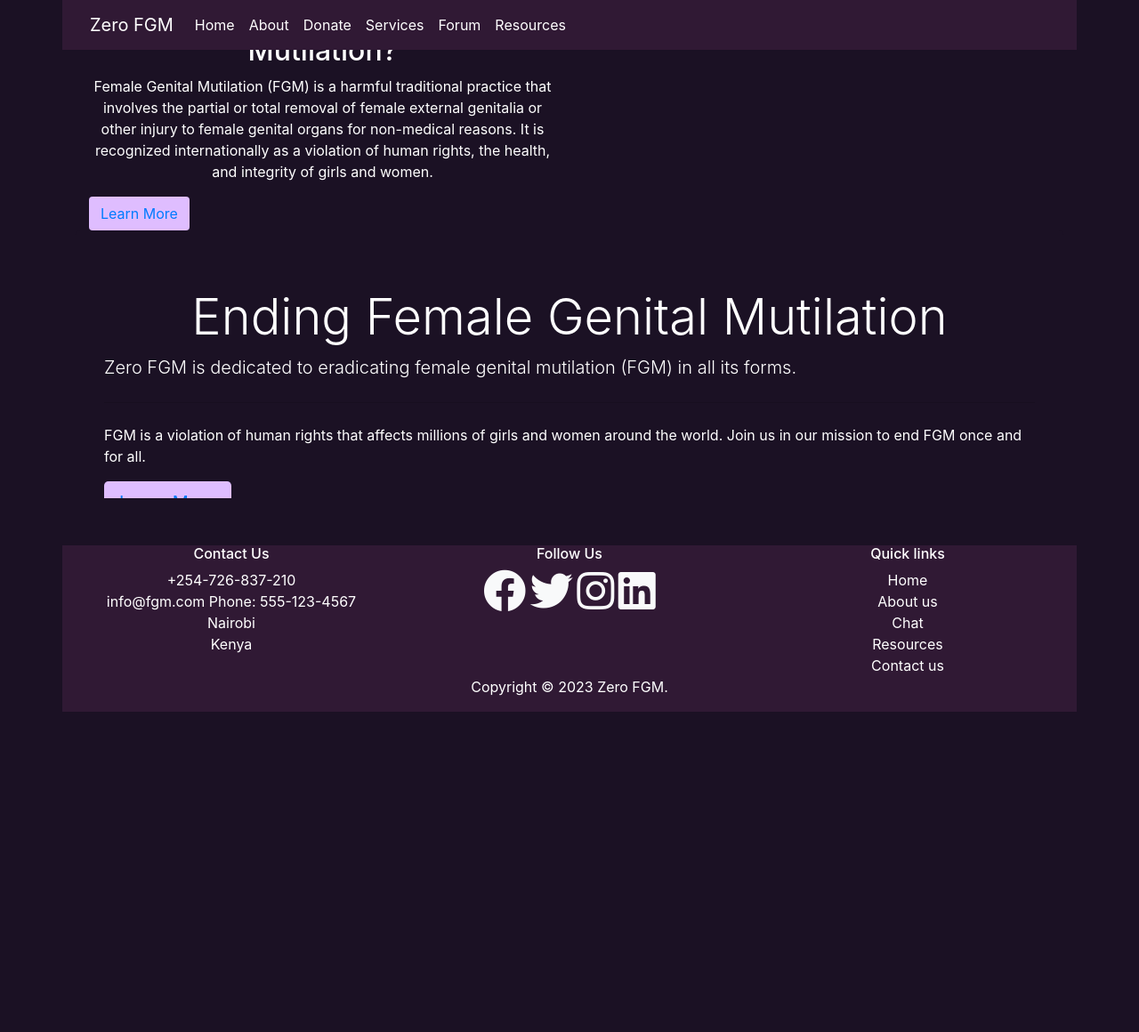
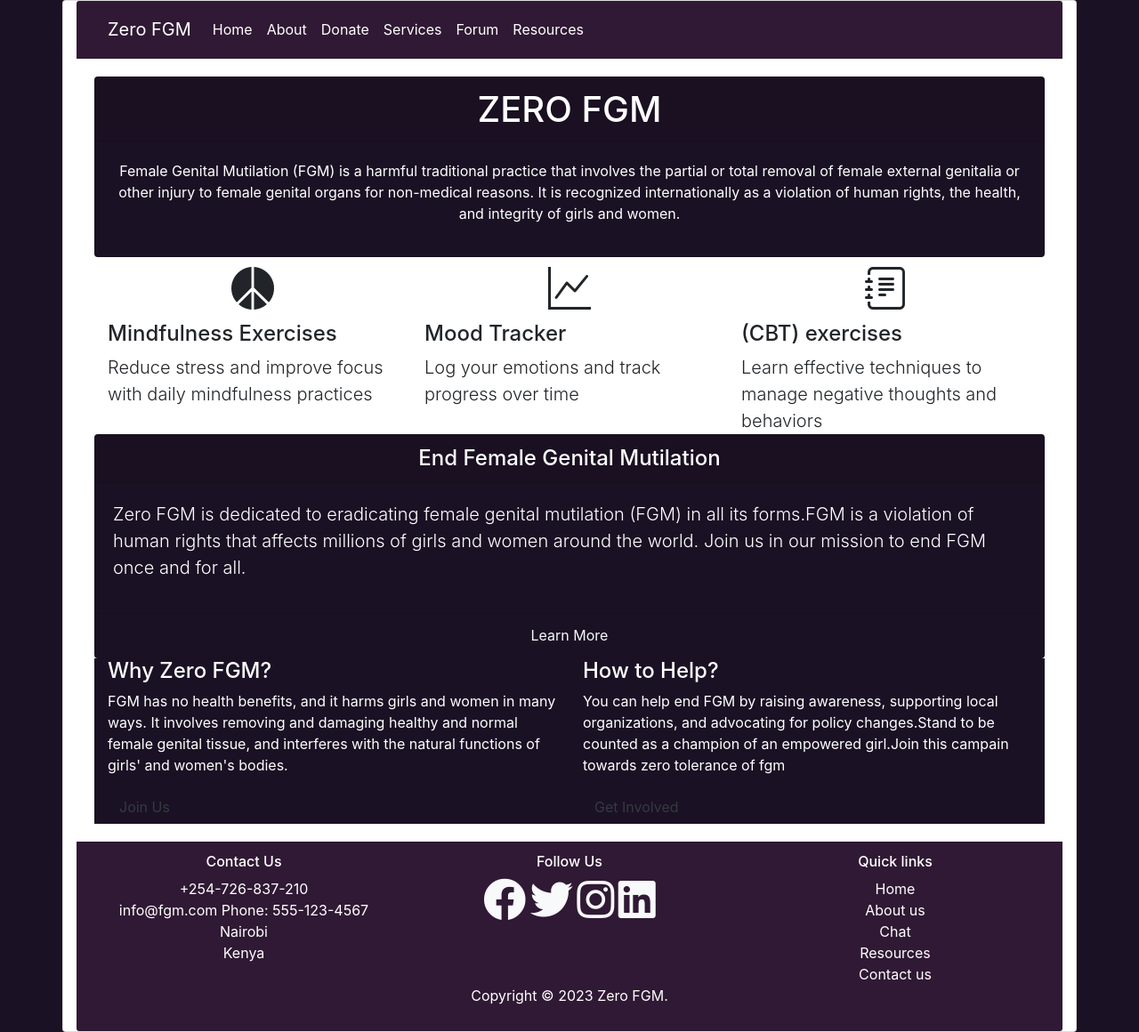
Before and after one commit to alexkemboi/zerofgm, a plain HTML site: page index.html in a window 1280 px wide. Shown: the whole page at 89% size. Before the commit the page ends 800 px from the top, so only its background shows below. Drawn offline with nearby package versions, Linux system fonts and the light colour scheme.

Commit message:
fixed appearance of homepage

```diff
--- a/index.html
+++ b/index.html
@@ -34,9 +34,9 @@
   </head>
   <body class="bgColor">
     <!--Navbar-->
-    <section class="">
+    <div class="card container">
       <nav
-        class="container navbar navbar-expand-lg navbar-light bgColorHeader fixed-top"
+        class="container navbar navbar-expand-lg navbar-light bgColorHeader  card-header"
       >
         <div class="container-fluid">
           <a class="navbar-brand text-white" href="#">Zero FGM</a>
@@ -80,63 +80,83 @@
           </div>
         </div>
       </nav>
-    </section>
-
-
-   <div class="container"  style="overflow: scroll; height: 70vh">
-    <section class="home-section mt-8">
-      <div class="container">
-        <div class="row">
-          <div class="col-md-6">
-            <h2 class="text-color text-center">What is Female Genital Mutilation?</h2>
-            <p class="text-color text-center">Female Genital Mutilation (FGM) is a harmful traditional practice that involves the partial or total removal of female external genitalia or other injury to female genital organs for non-medical reasons. It is recognized internationally as a violation of human rights, the health, and integrity of girls and women.</p>
-            <a href="#" class="btn btnColor">Learn More</a>
-          </div>
-          <div class="col-md-6">
-            <img src="fgm-image.jpg" alt="Female Genital Mutilation">
-          </div>
-        </div>
+      <div class="card-body mt-30"  style="overflow: scroll;">
+          <section class="text-center bgColor card"  id="homeSection">
+            <div class="">
+              <h1 class="text-color card-header">ZERO FGM</h1>
+              <p class="text-color card-body">
+                Female Genital Mutilation (FGM) is a harmful traditional practice that involves the partial or total removal of female external genitalia or other injury to female genital organs for non-medical reasons. It is recognized internationally as a violation of human rights, the health, and integrity of girls and women.
+              </p>
             </div>
           </section>
 
 
-    <div class="jumbotron container bgColor">
-      <h1 class="display-4 text-color text-center">Ending Female Genital Mutilation</h1>
-      <p class="lead text-color">Zero FGM is dedicated to eradicating female genital mutilation (FGM) in all its forms.</p>
-      <hr class="my-4">
-      <p class="text-color">FGM is a violation of human rights that affects millions of girls and women around the world. Join us in our mission to end FGM once and for all.</p>
-      <a class="btn btnColor btn-lg" href="#" role="button">Learn More</a>
-  </div>
-
             <div class="container">
               <div class="row">
-          <div class="col-md-4">
-              <h2 class="text-color">What is FGM?</h2>
-              <p class="text-color" >Female genital mutilation (FGM) comprises all procedures that involve altering or injuring the female genitalia for non-medical reasons and is recognized internationally as a violation of the human rights of girls and women.</p>
-              <a class="btn btnColor" href="#" role="button">Learn More</a>
+                <div class="col-lg-4">
+                  <div class="features-icons-item mx-auto ">
+                    <div class="features-icons-icon d-flex">
+                      <i class="bi bi-peace-fill fa-3x m-auto textColor"></i>
                     </div>
-          <div class="col-md-4">
-              <h2 class="text-color">Why Zero FGM?</h2>
-              <p class="text-color">FGM has no health benefits, and it harms girls and women in many ways. It involves removing and damaging healthy and normal female genital tissue, and interferes with the natural functions of girls' and women's bodies. </p>
-              <a class="btn btnColor" href="#" role="button">Join Us</a>
+                    <h4 class="textColor">Mindfulness Exercises</h4>
+                    <p class="lead mb-0 textColor">
+                      Reduce stress and improve focus with daily mindfulness
+                      practices
+                    </p>
                   </div>
-          <div class="col-md-4">
-              <h2 class="text-color">How to Help?</h2>
-              <p class="text-color">You can help end FGM by raising awareness, supporting local organizations, and advocating for policy changes.</p>
-              <a class="btn btnColor" href="#" role="button">Get Involved</a>
+                </div>
+                <div class="col-lg-4">
+                  <div class="features-icons-item mx-auto  mb-lg-0 ">
+                    <div class="features-icons-icon d-flex">
+                      <i class="bi bi-graph-up fa-3x  m-auto textColor"></i>
+                    </div>
+                    <h4 class="textColor">Mood Tracker</h4>
+                    <p class="lead mb-0 textColor">
+                      Log your emotions and track progress over time
+                    </p>
+                  </div>
+                </div>
+                <div class="col-lg-4">
+                  <div class="features-icons-item mx-auto mb-0 ">
+                    <div class="features-icons-icon d-flex">
+                      <i class="bi bi-journal-text fa-3x  m-auto textColor"></i>
+                    </div>
+                    <h4 class="textColor">(CBT) exercises</h4>
+                    <p class="lead mb-0 textColor">
+                      Learn effective techniques to manage negative thoughts and
+                      behaviors
+                    </p>
+                  </div>
                 </div>
               </div>
             </div>
 
 
+        <div class="card bgColor">
+          <h4 class="text-color text-center card-header">End Female Genital Mutilation</h4>
+          <p class="lead text-color card-body">Zero FGM is dedicated to eradicating female genital mutilation (FGM) in all its forms.FGM is a violation of human rights that affects millions of girls and women around the world. Join us in our mission to end FGM once and for all.</p>
+          <a class="btn text-light bgColor card-footer" href="#" role="button">Learn More</a>
+        </div>
 
+            <div class="container bgColor">
+                <div class="row">
+                    <div class="col-md-6">
+                        <h4 class="text-color">Why Zero FGM?</h4>
+                        <p class="text-color">FGM has no health benefits, and it harms girls and women in many ways. It involves removing and damaging healthy and normal female genital tissue, and interferes with the natural functions of girls' and women's bodies. </p>
+                        <a class="btn btn-white text-dark" href="#" role="button">Join Us</a>
+                    </div>
+                    <div class="col-md-6">
+                        <h4 class="text-color">How to Help?</h4>
+                        <p class="text-color">You can help end FGM by raising awareness, supporting local organizations, and advocating for policy changes.Stand to be counted as a champion of an empowered girl.Join this campain towards zero tolerance of fgm </p>
+                        <a class="btn btn-white text-dark" href="#" role="button">Get Involved</a>
+                    </div>
+                </div>
+            </div>
 
       </div>
 
 
-
-
-    <footer class="container footer fixed-bottom bgColorHeader">
+      <footer class="container footer bgColorHeader card-footer">
         <div class="row">
             <div class="col-md-4 text-center text-white">
               <h6>Contact Us</h6>
@@ -174,6 +194,15 @@
         <p class="text-center text-white">Copyright &copy; 2023 Zero FGM.</p>
       </div>
        </footer>
+    </div>
+
+
+
+
+
+
+
+
     <script
     src="https://code.jquery.com/jquery-3.2.1.slim.min.js"
     integrity="sha384-KJ3o2DKtIkvYIK3UENzmM7KCkRr/rE9/Qpg6aAZGJwFDMVNA/GpGFF93hXpG5KkN"
```
Lines whose indentation alone changed are shown as unchanged.
